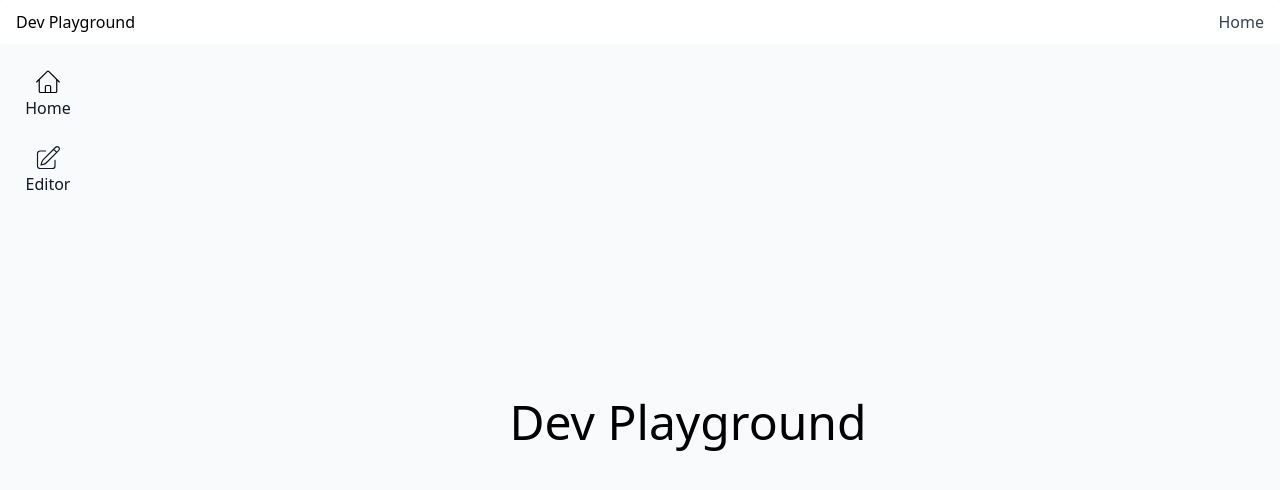
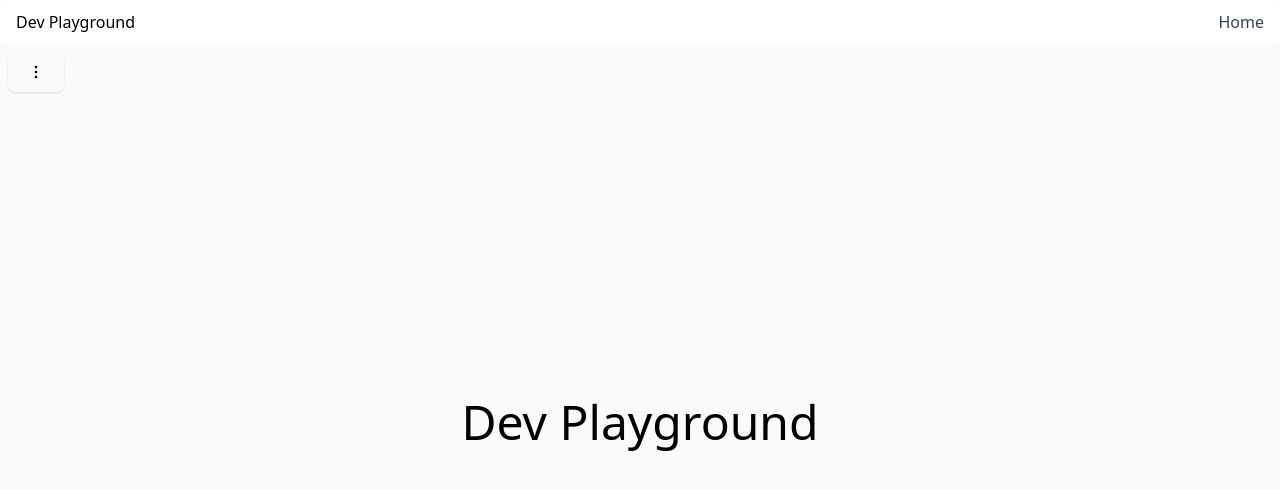
Before and after one commit to Masteesol/devplayground, a Next.js app: page / in a window 1280 px wide. Shown: the top 490 px of the page. Built offline with nearby package versions, Linux system fonts and the light colour scheme.

Commit message:
FEAT: Added sidebar

```diff
--- a/components/Nav/index.js
+++ b/components/Nav/index.js
@@ -1,6 +1,5 @@
 import { forwardRef } from "react";
 import { Navbar } from "flowbite-react";
-import { AccountIcon } from "../icons";
 
 const Nav = forwardRef((props, ref) => {
   console.log(props);
--- a/components/PageLayout/index.js
+++ b/components/PageLayout/index.js
@@ -17,7 +17,7 @@ const PageLayout = ({ children }) => {
   return (
     <FlexColContainer className="w-full min-h-[100vh] bg-slate-50">
       <Nav ref={navRef} />
-      <FlexRowContainer>
+      <FlexRowContainer className="relative">
         <Sidebar />
         <FlexColContainer id="main" className="w-full overflow-auto">
           <FlexColContainer
--- a/components/Sidebar/index.js
+++ b/components/Sidebar/index.js
@@ -1,10 +1,26 @@
-import React from "react";
-import { Sidebar } from "flowbite-react";
-import { CalculatorIcon, EditIcon, HomeIcon } from "../icons";
+import { useState } from "react";
+import { Sidebar, Button } from "flowbite-react";
+import { EditIcon, HomeIcon, VerticalMenuIcon } from "../icons";
+
 const SidebarElement = () => {
+  const [isOpen, setIsOpen] = useState(true);
+
+  const toggleSidebar = () => {
+    setIsOpen(!isOpen);
+  };
   return (
-    <div>
-      <Sidebar aria-label="Default sidebar example" className="w-[6rem]">
+    <div className={isOpen ? "h-0" : ""}>
+      {isOpen ? (
+        <Button
+          onClick={toggleSidebar}
+          color="light"
+          className="m-2 absolute bottom-5 md:top-0 z-50 border-none shadow"
+        >
+          <VerticalMenuIcon color="black" />
+        </Button>
+      ) : null}
+      <div className={isOpen ? "w-0 overflow-hidden" : "h-full"}>
+        <Sidebar aria-label="Default sidebar example" className="w-[5rem]">
           <Sidebar.Items>
             <Sidebar.ItemGroup>
               <Sidebar.Item href="/" icon={HomeIcon} className="flex-col">
@@ -15,7 +31,15 @@ const SidebarElement = () => {
               </Sidebar.Item>
             </Sidebar.ItemGroup>
           </Sidebar.Items>
+          <Button
+            onClick={toggleSidebar}
+            color="light"
+            className="w-full flex justify-center mt-4"
+          >
+            <VerticalMenuIcon color="black" />
+          </Button>
         </Sidebar>
+      </div>
     </div>
   );
 };
--- a/components/icons/index.js
+++ b/components/icons/index.js
@@ -126,3 +126,22 @@ export const EditIcon = () => {
     </svg>
   );
 };
+
+export const VerticalMenuIcon = ({ color }) => {
+  return (
+    <svg
+      xmlns="http://www.w3.org/2000/svg"
+      fill="none"
+      viewBox="0 0 24 24"
+      strokeWidth={1.5}
+      stroke={color}
+      className="w-5 h-5"
+    >
+      <path
+        strokeLinecap="round"
+        strokeLinejoin="round"
+        d="M12 6.75a.75.75 0 110-1.5.75.75 0 010 1.5zM12 12.75a.75.75 0 110-1.5.75.75 0 010 1.5zM12 18.75a.75.75 0 110-1.5.75.75 0 010 1.5z"
+      />
+    </svg>
+  );
+};
```
Lines whose indentation alone changed are shown as unchanged.
